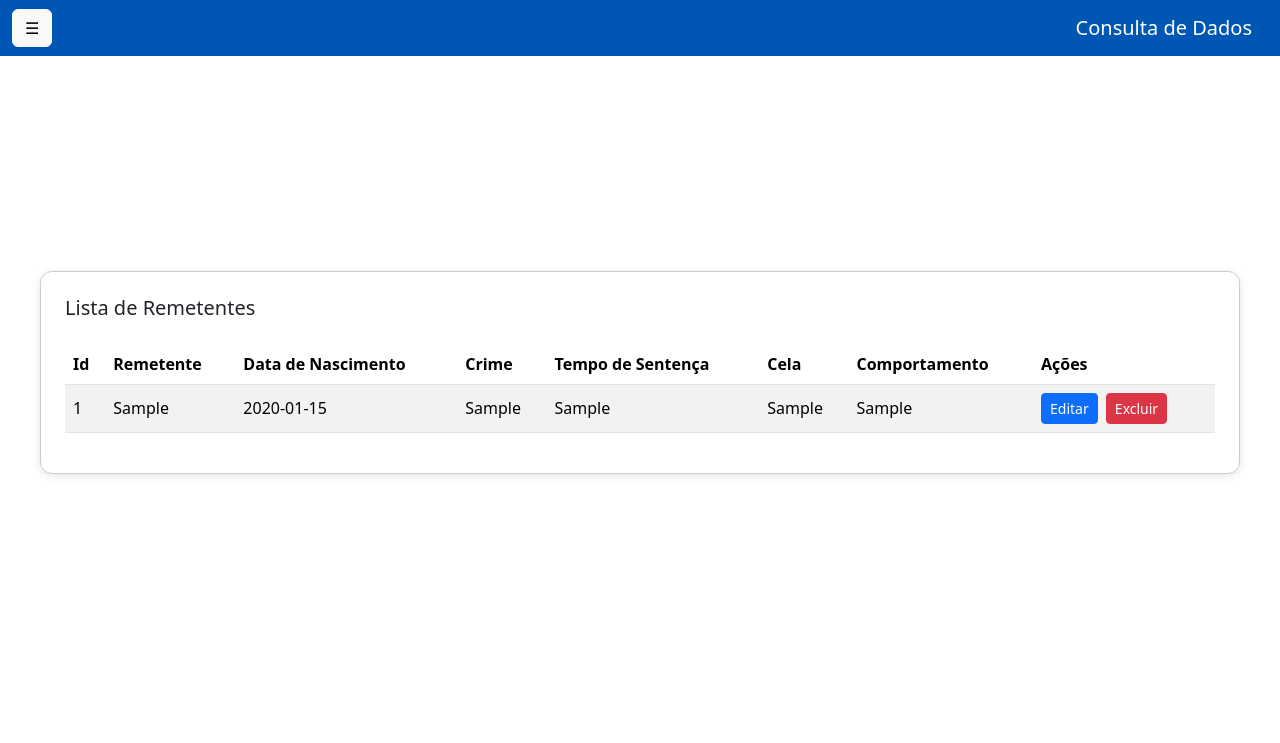
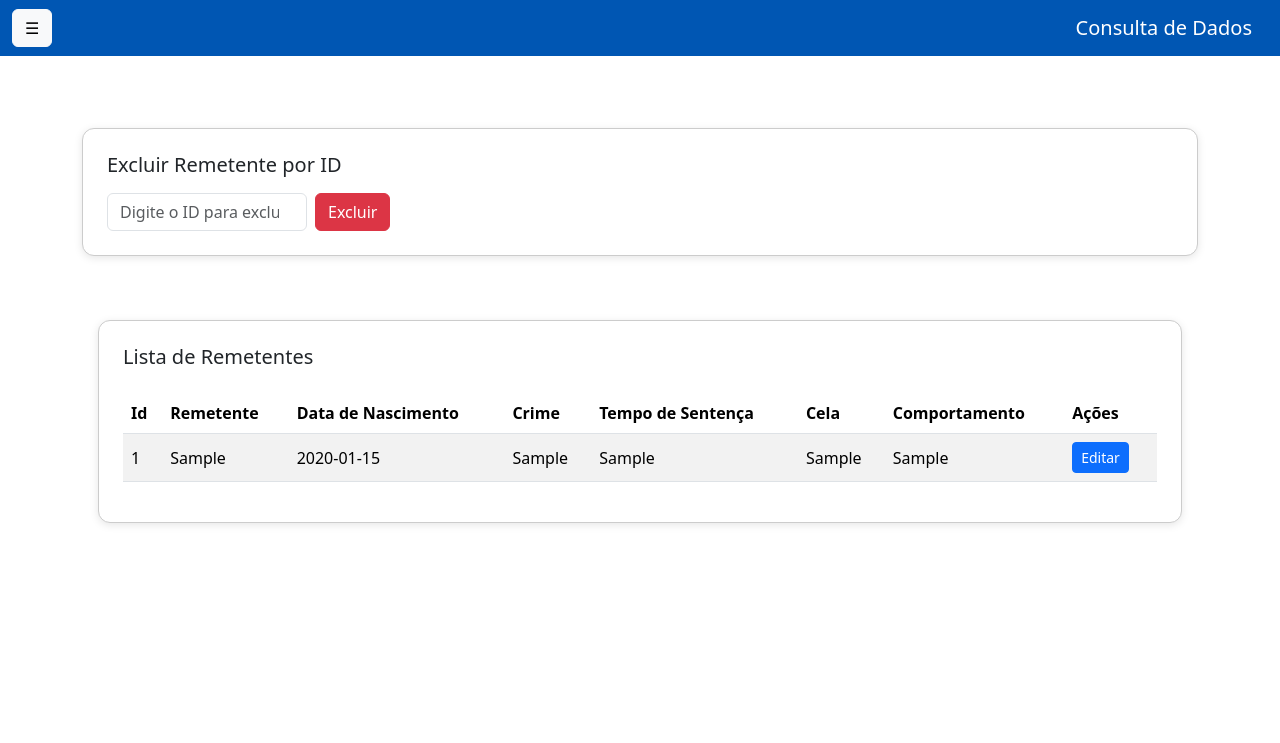
Before and after one commit to luizeduardoifes/ProjetoIntegrador-Ifes, a FastAPI app: page /consulta in a window 1280 px wide. Shown: the top 743 px of the page. Run offline with FastAPI, Linux system fonts and the light colour scheme; tables that the repository leaves empty hold one stand-in row (values such as "Sample post").

Commit message:
adiciona funcionalidade para excluir remetente e atualiza a interface de consulta

```diff
--- a/main.py
+++ b/main.py
@@ -3,6 +3,7 @@ from fastapi.staticfiles import StaticFiles
 from fastapi import Depends, FastAPI, Form, Request
 from fastapi.templating import Jinja2Templates
 from fastapi.responses import HTMLResponse, RedirectResponse
+from pydantic import BaseModel
 from models.get_db import get_db
 from models.base import Usuario
 from models.registro_ponto import RegistroPonto
@@ -218,6 +219,10 @@ async def atualizar_remetente(
 
     return RedirectResponse(url="/consulta", status_code=303)
 
+@app.post("/excluir")
+async def excluir_remetente(id: int = Form(...)):
+    repo.remetente_repo.excluir_remetente(id)
+    return RedirectResponse(url="/consulta", status_code=303)
 
 if __name__ == "__main__":
     import uvicorn
--- a/repo/remetente_repo.py
+++ b/repo/remetente_repo.py
@@ -1,4 +1,5 @@
 from data.database import obter_conexao
+from models import remetente
 from sql.remetente_sql import *
 from models.remetente import Remetente
 
@@ -32,7 +33,6 @@
     return (cursor.rowcount > 0)
 
 def excluir_remetente(id: int) -> bool:
-    """Exclui um rementente do banco de dados pelo ID."""
     conexao = obter_conexao()
     cursor = conexao.cursor()
     cursor.execute(DELETE_REMETENTES, (id,))
--- a/templates/consulta.html
+++ b/templates/consulta.html
@@ -25,7 +25,6 @@
             position: fixed;
             top: 56px;
             left: -250px;
-            /* Escondida inicialmente */
             transition: left 0.3s ease;
             z-index: 1000;
         }
@@ -53,8 +52,7 @@
         .centered-content {
             display: flex;
             justify-content: center;
-            align-items: center;
-            height: calc(100vh - 56px);
+            align-items: flex-start;
             padding: 1rem;
         }
 
@@ -82,23 +80,27 @@
         .form-input {
             display: none;
         }
+
+        footer {
+            text-align: center;
+            padding: 20px;
+            color: #888;
+        }
     </style>
 </head>
 
 <body>
-    <!-- Navbar superior com botão hamburguer -->
+    <!-- Navbar -->
     <nav class="navbar navbar-expand-lg navbar-dark navbar-custom">
         <div class="container-fluid">
-            <button class="btn btn-light me-3" id="sidebarToggle">
-                &#9776; <!-- Ícone hamburguer -->
-            </button>
+            <button class="btn btn-light me-3" id="sidebarToggle">&#9776;</button>
             <a class="navbar-brand" href="#">Consulta de Dados</a>
         </div>
     </nav>
 
-    <!-- Sidebar lateral -->
+    <!-- Sidebar -->
     <div class="sidebar" id="sidebar">
-        <a href="/inicial" class="active">inicio</a>
+        <a href="/inicial" class="active">Início</a>
         <a href="/ponto">Batimento de Ponto</a>
         <a href="/relatorio">Geração de Relatórios</a>
         <a href="/cadastro">Cadastro de Remetentes</a>
@@ -106,7 +108,19 @@
         <a href="/">Sair</a>
     </div>
 
+    <main class="container py-5" style="margin-top: 80px;">
+        <!-- Formulário de exclusão -->
+        <div class="card p-4 mb-5">
+            <h5 class="mb-3">Excluir Remetente por ID</h5>
+            <form method="post" action="/excluir" onsubmit="return confirm('Deseja realmente excluir este ID?');"
+                class="d-flex gap-2 flex-wrap">
+                <input type="number" name="id" class="form-control" placeholder="Digite o ID para excluir" required
+                    style="max-width: 200px;">
+                <button type="submit" class="btn btn-danger">Excluir</button>
+            </form>
+        </div>
 
+        <!-- Lista de Remetentes -->
         <div class="centered-content">
             <div class="card p-4">
                 <h5 class="card-title mb-4">Lista de Remetentes</h5>
@@ -131,7 +145,6 @@
                                     <td>{{ consulta.id }}
                                         <input type="hidden" name="id" value="{{ consulta.id }}">
                                     </td>
-
                                     <td>
                                         <span class="text-span">{{ consulta.remetente }}</span>
                                         <input type="text" name="remetente" class="form-control form-input"
@@ -162,15 +175,10 @@
                                         <input type="text" name="comportamento" class="form-control form-input"
                                             value="{{ consulta.comportamento }}">
                                     </td>
-
                                     <td class="acoes">
                                         <button type="button" class="btn btn-sm btn-primary btn-editar">Editar</button>
                                         <button type="submit" class="btn btn-sm btn-success btn-salvar"
                                             style="display:none;">Salvar</button>
-
-                                    <form method="post" action="/excluir/{{ consulta.id }}" style="display:inline;">
-                                        <button type="submit" class="btn btn-sm btn-danger">Excluir</button>
-                                    </form>
                                     </td>
                                 </form>
                             </tr>
@@ -180,6 +188,9 @@
                 </div>
             </div>
         </div>
+    </main>
+
+
 
     <script>
         document.querySelectorAll(".btn-editar").forEach(button => {
@@ -191,13 +202,11 @@
                 row.querySelector(".btn-salvar").style.display = "inline-block";
             });
         });
+
         const toggleButton = document.getElementById('sidebarToggle');
         const sidebar = document.getElementById('sidebar');
-        const content = document.getElementById('content');
-
         toggleButton.addEventListener('click', () => {
             sidebar.classList.toggle('show');
-            content.classList.toggle('shifted');
         });
     </script>
 </body>
```
Lines whose indentation alone changed are shown as unchanged.
